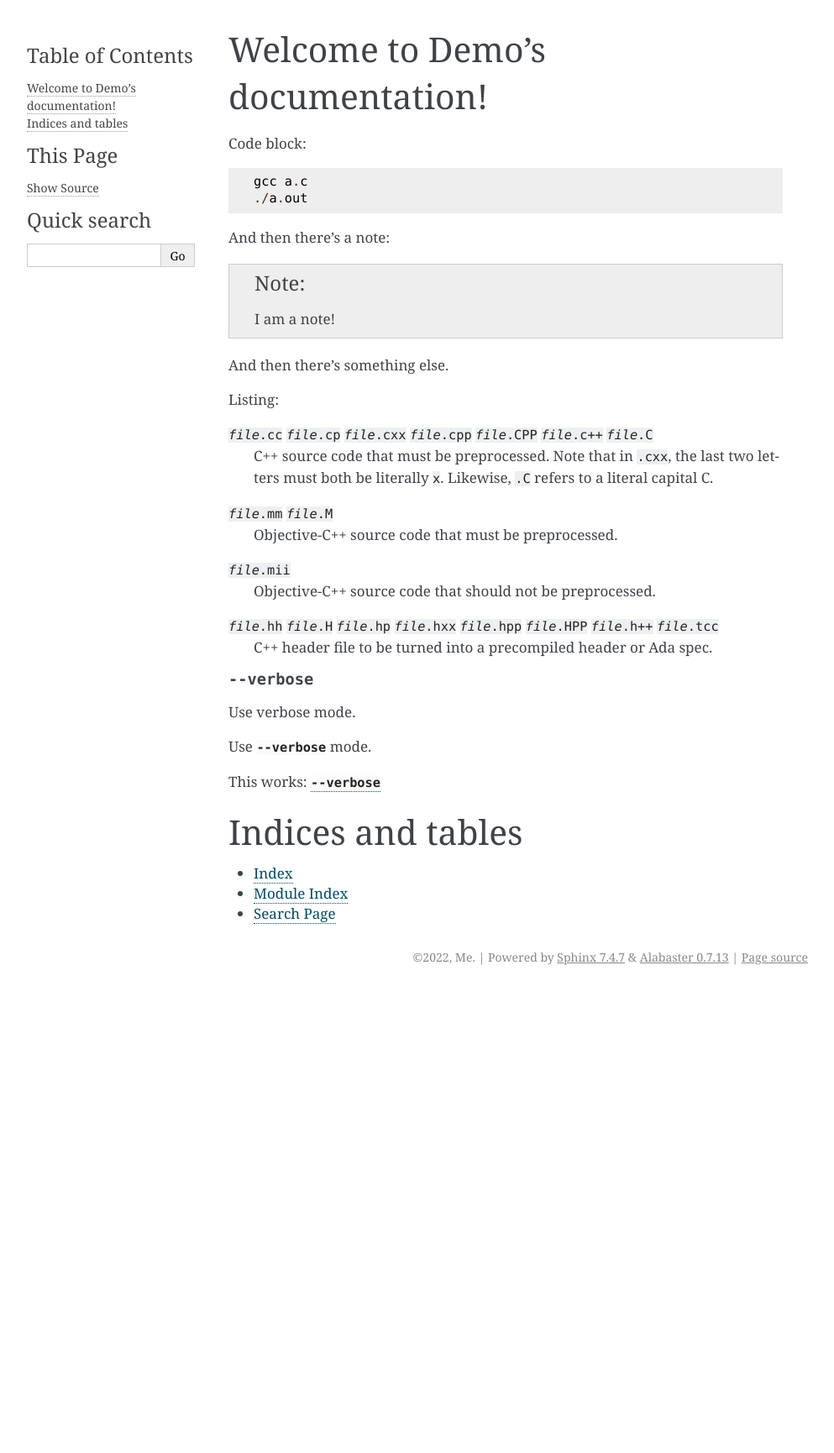
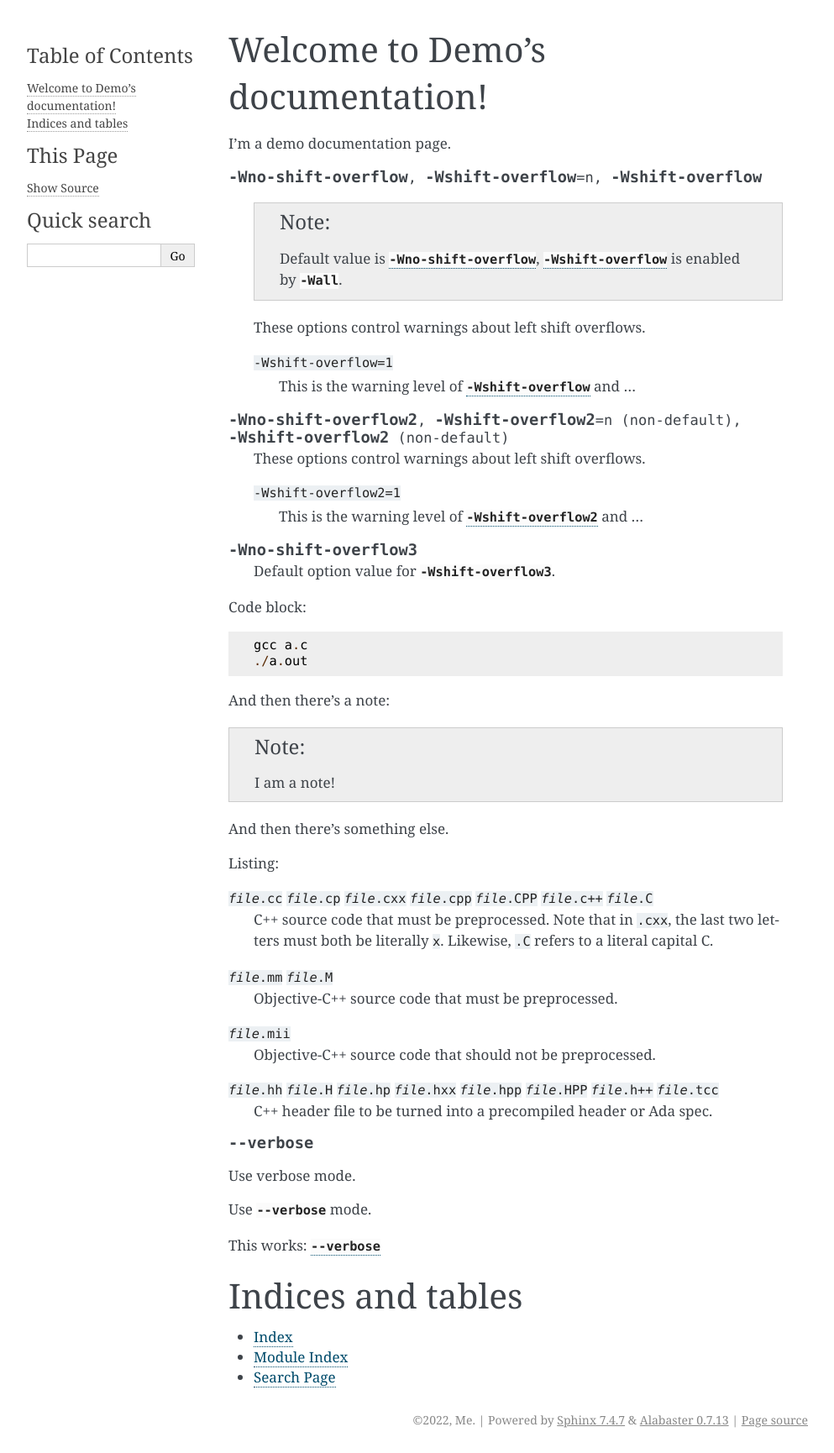
Before and after one commit to marxin/sphinx-demo, a Sphinx documentation site: the page built from source/index.rst, in a window 1280 px wide. Shown: the whole page at 84% size, without its empty margins (148-1141 px from the left). Built offline with Sphinx 7.4.7, drawn with Linux system fonts in a browser that asks for light colours; before the commit the page ends 1179 px from its top, so only the background shows below that.

Commit message:
Add options to demo.

```diff
--- a/source/index.rst
+++ b/source/index.rst
@@ -10,6 +10,31 @@ Welcome to Demo's documentation!
    :maxdepth: 2
    :caption: Contents:
 
+
+I'm a demo documentation page.
+
+.. option:: -Wno-shift-overflow, -Wshift-overflow=n, -Wshift-overflow
+
+  .. note::
+
+    Default value is :option:`-Wno-shift-overflow`, :option:`-Wshift-overflow` is enabled by :option:`-Wall`.
+
+  These options control warnings about left shift overflows.
+
+  ``-Wshift-overflow=1``
+    This is the warning level of :option:`-Wshift-overflow` and ...
+
+
+.. option:: -Wno-shift-overflow2, -Wshift-overflow2=n (non-default), -Wshift-overflow2 (non-default)
+
+  These options control warnings about left shift overflows.
+
+  ``-Wshift-overflow2=1``
+    This is the warning level of :option:`-Wshift-overflow2` and ...
+
+.. option:: -Wno-shift-overflow3
+
+  Default option value for :option:`-Wshift-overflow3`.
 
 Code block:
 
```
